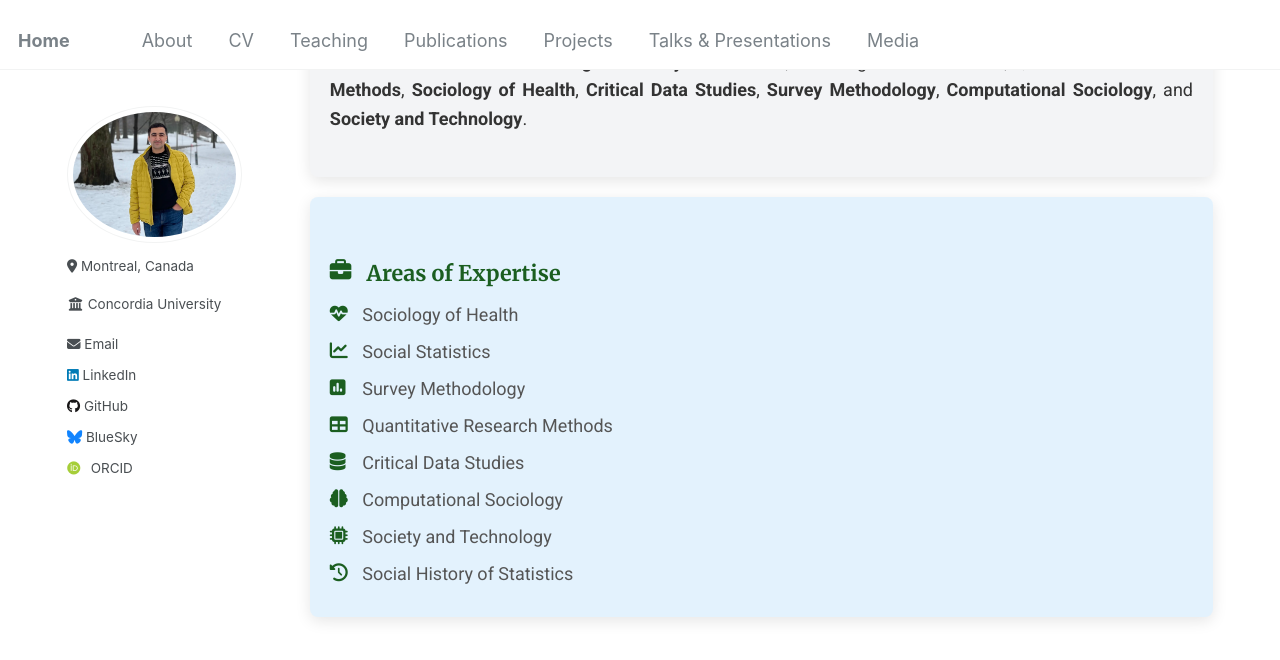
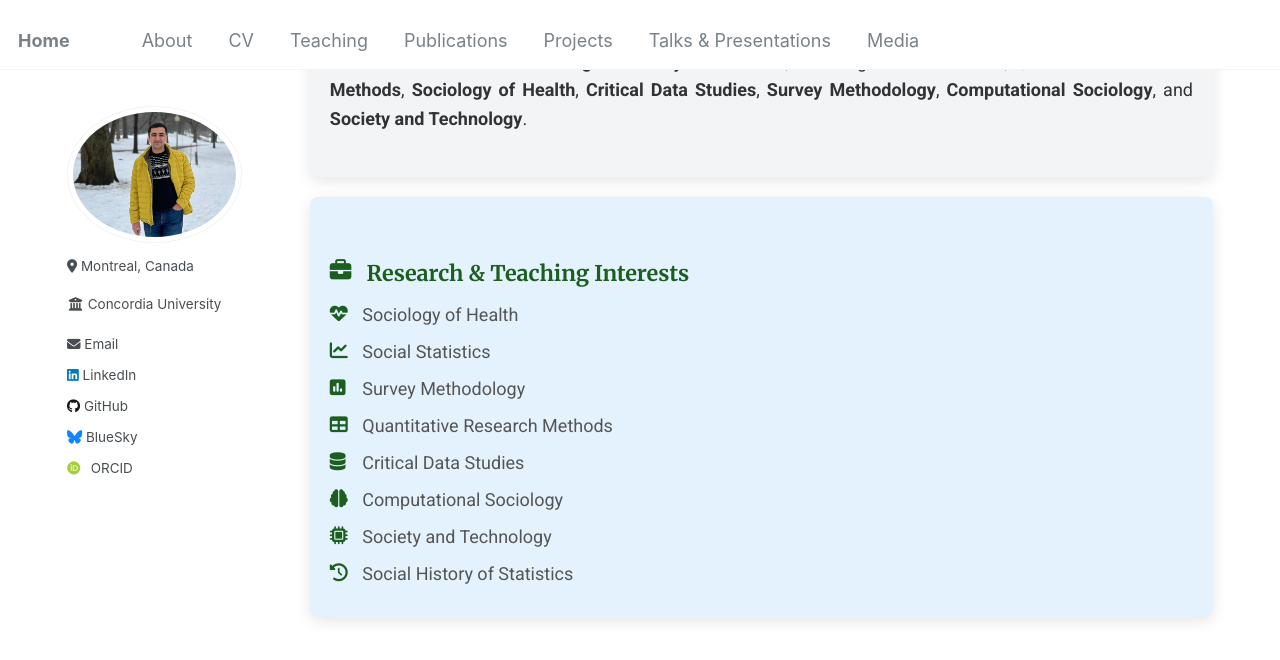
Before and after one commit to Mohsnmonji/mohsnmonji.github.io, a Jekyll site: the page built from about-me.md, in a window 1280 px wide and 900 px high, scrolled down 495 px. Shown: the top 660 px of the window. Built offline with Jekyll 4.4.1, drawn with Linux system fonts in a browser that asks for light colours; some web fonts are replaced.

Commit message:
Update about-me.md

```diff
--- a/about-me.md
+++ b/about-me.md
@@ -117,7 +117,7 @@ author_profile: true
 </div>
 
 <div class="card">
-  <h3><i class="fas fa-briefcase icon"></i> Areas of Expertise</h3>
+  <h3><i class="fas fa-briefcase icon"></i> Research & Teaching Interests</h3>
   <ul>
   <li><i class="fas fa-heartbeat icon"></i> Sociology of Health</li>
    <li><i class="fas fa-chart-line icon"></i> Social Statistics</li>
```
